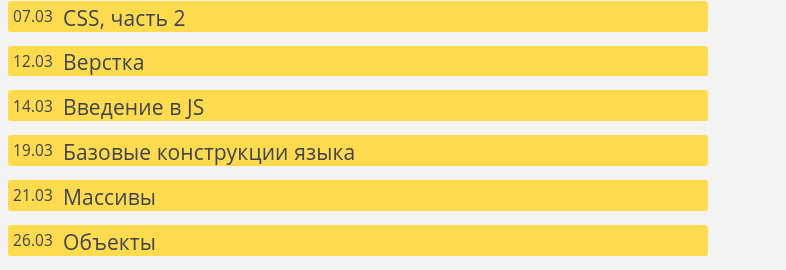
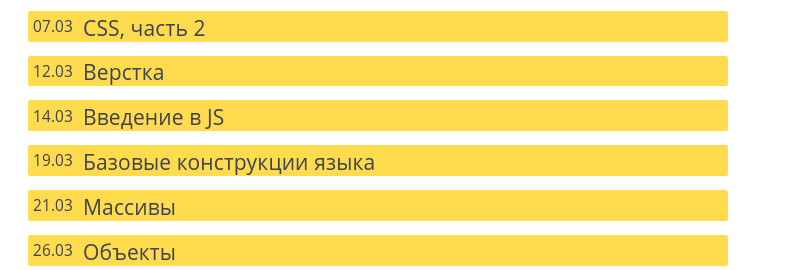
Before and after one commit to param256/param256, a plain HTML site: page index.html in a window 1280 px wide. Shown: the part 162-432 px from the top of the page, without its empty margins (0-786 px from the left). Drawn offline with Linux system fonts and the light colour scheme.

Commit message:
Update style.css
body style change

```diff
--- a/style.css
+++ b/style.css
@@ -1,6 +1,7 @@
 body {
-        background-color: #f3f3f3;
+        background-color: #fff;
         /*display: block;*/
+        padding: 10px 20px;
       }
       .page-wrapper {
         font-family: 'Open Sans', 'Helvetica', 'Arial', sans-serif;
```
